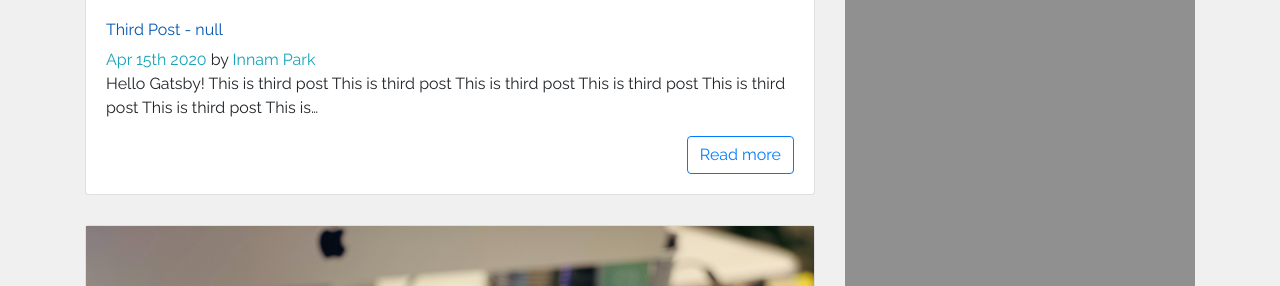
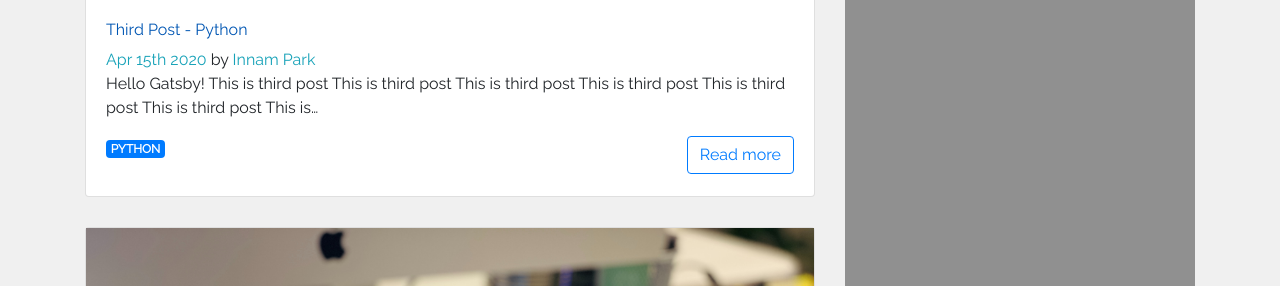
Before and after one commit to PIN-devel/www.pin-dev.tk_old, a Gatsby site: page / in a window 1280 px wide. Shown: the part 666-952 px from the top of the page. Built offline with nearby package versions, Linux system fonts and the light colour scheme; Gatsby itself is replaced by a stand-in of ours.

Commit message:
add tags

```diff
--- a/src/components/Post.js
+++ b/src/components/Post.js
@@ -1,9 +1,10 @@
 import React from 'react'
 import { Link } from 'gatsby'
-import { Card, CardTitle, CardText, CardSubtitle, CardBody} from 'reactstrap'
+import { Card, CardTitle, CardText, CardSubtitle, CardBody, Badge} from 'reactstrap'
 import Img from 'gatsby-image'
+import { slugify } from '../util/utilityFunctions'
 
-const Post = ({ title, author, path, date, body, fluid }) => {
+const Post = ({ title, author, path, date, body, fluid, tags }) => {
     return(
         <Card>
             <Link to={path}>
@@ -16,6 +17,15 @@ const Post = ({ title, author, path, date, body, fluid }) => {
                     <span className="text-info">{author}</span>
                 </CardSubtitle>
                 <CardText>{body}</CardText>
+                <ul className="post-tags">
+                    {tags.map(tag => (
+                        <li>
+                            <Link to={`/tag/${slugify(tag)}`}>
+                                <Badge color="primary" className="text-uppercase">{tag}</Badge>
+                            </Link>
+                        </li>
+                    ))}
+                </ul>
                 <Link to={path} className="btn btn-outline-primary float-right">
                     Read more
                 </Link>
--- a/src/pages/index.js
+++ b/src/pages/index.js
@@ -22,6 +22,7 @@ const IndexPage = () => (
                   date={node.frontmatter.date}
                   body={node.excerpt}
                   fluid={node.frontmatter.image.childImageSharp.fluid}
+                  tags={node.frontmatter.tags}
                 />
               ))}
             </div>
@@ -46,6 +47,7 @@ const indexQuery = graphql`
             date(formatString: "MMM Do YYYY")
             author
             path
+            tags
             image{
               childImageSharp{
                 fluid(maxWidth:600){
--- a/src/pages/posts/001-first-post.md
+++ b/src/pages/posts/001-first-post.md
@@ -1,9 +1,11 @@
 ---
-title: 'First Post - Introduction'
+title: 'First Post - Play Guitar'
 date: 2020-04-15 21:00:00
 author: 'Innam Park'
 path: '/first-post'
 image: ../../images/guitar&labbook.jpg
+tags:
+  - notice
 ---
 
 Welcome to PIN's blog, This is test post This is test post This is test post This is test post This is test post This is test post This is test post This is test post This is test post This is test post This is test post This is test post This is test post This is test post
--- a/src/pages/posts/002-second-post.md
+++ b/src/pages/posts/002-second-post.md
@@ -1,9 +1,12 @@
 ---
-title: 'Second Post - null'
+title: 'Second Post - Django'
 date: 2020-04-15 22:00:00
 author: 'Innam Park'
 path: '/second-post'
 image: ../../images/django.jpg
+tags:
+  - python
+  - django
 ---
 
 This blog is Innam Park's personal blog! This is second page This is second page This is second page This is second page This is second page This is second page This is second page This is second page This is second page This is second page This is second page This is second page This is second page This is second page This is second page This is second page This is second page This is second page This is second page This is second page This is second page This is second page This is second page This is second page This is second page This is second page This is second page This is second page This is second page This is second page This is second page This is second page This is second page This is second page This is second page This is second page This is second page This is second page This is second page This is second page This is second page
--- a/src/pages/posts/003-third-post.md
+++ b/src/pages/posts/003-third-post.md
@@ -1,9 +1,11 @@
 ---
-title: 'Third Post - null'
+title: 'Third Post - Python'
 date: 2020-04-15 23:00:00
 author: 'Innam Park'
 path: '/third-post'
 image: ../../images/python.jpg
+tags:
+  - python
 ---
 
 Hello Gatsby! This is third post This is third post This is third post This is third post This is third post This is third post This is third post This is third post This is third post This is third post This is third post This is third post This is third post This is third post This is third post This is third post This is third post This is third post This is third post This is third post This is third post This is third post This is third post This is third post This is third post This is third post This is third post This is third post This is third post This is third post This is third post This is third post This is third post This is third post This is third post This is third post
--- /dev/null
+++ b/src/util/utilityFunctions.js
@@ -0,0 +1,12 @@
+const slugify = function(text) {
+    return text
+      .toString()
+      .toLowerCase()
+      .replace(/\s+/g, '-')       // Replace spaces with -
+      .replace(/[^\w-]+/g, '')    // Remove all non-word chars
+      .replace(/--+/g, '-')       // Replace multiple - with single -
+      .replace(/^-+/, '')         // Trim - from start of text
+      .replace(/-+$/, '')         // Trim - from end of text
+  }
+
+module.exports =  { slugify }
```
